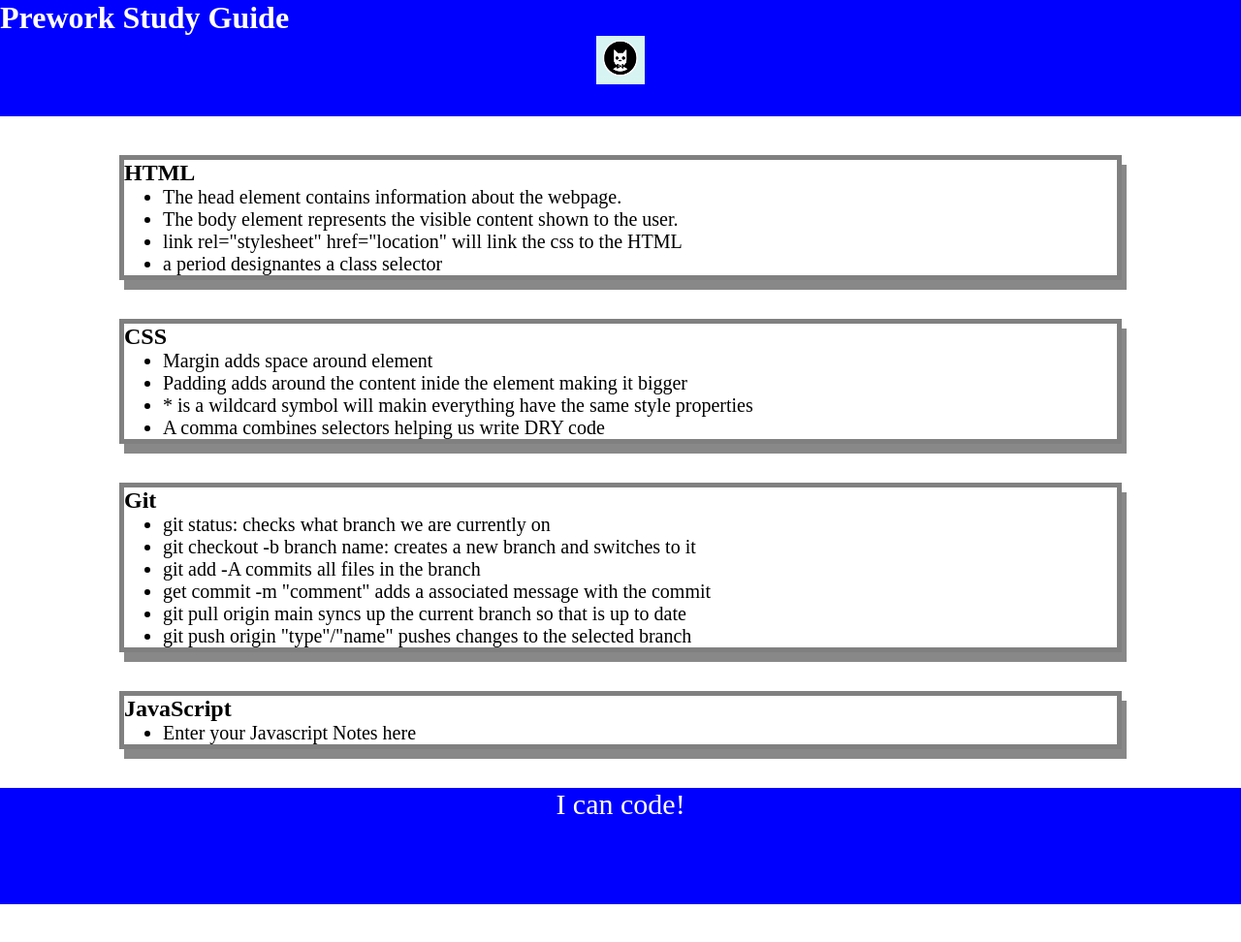
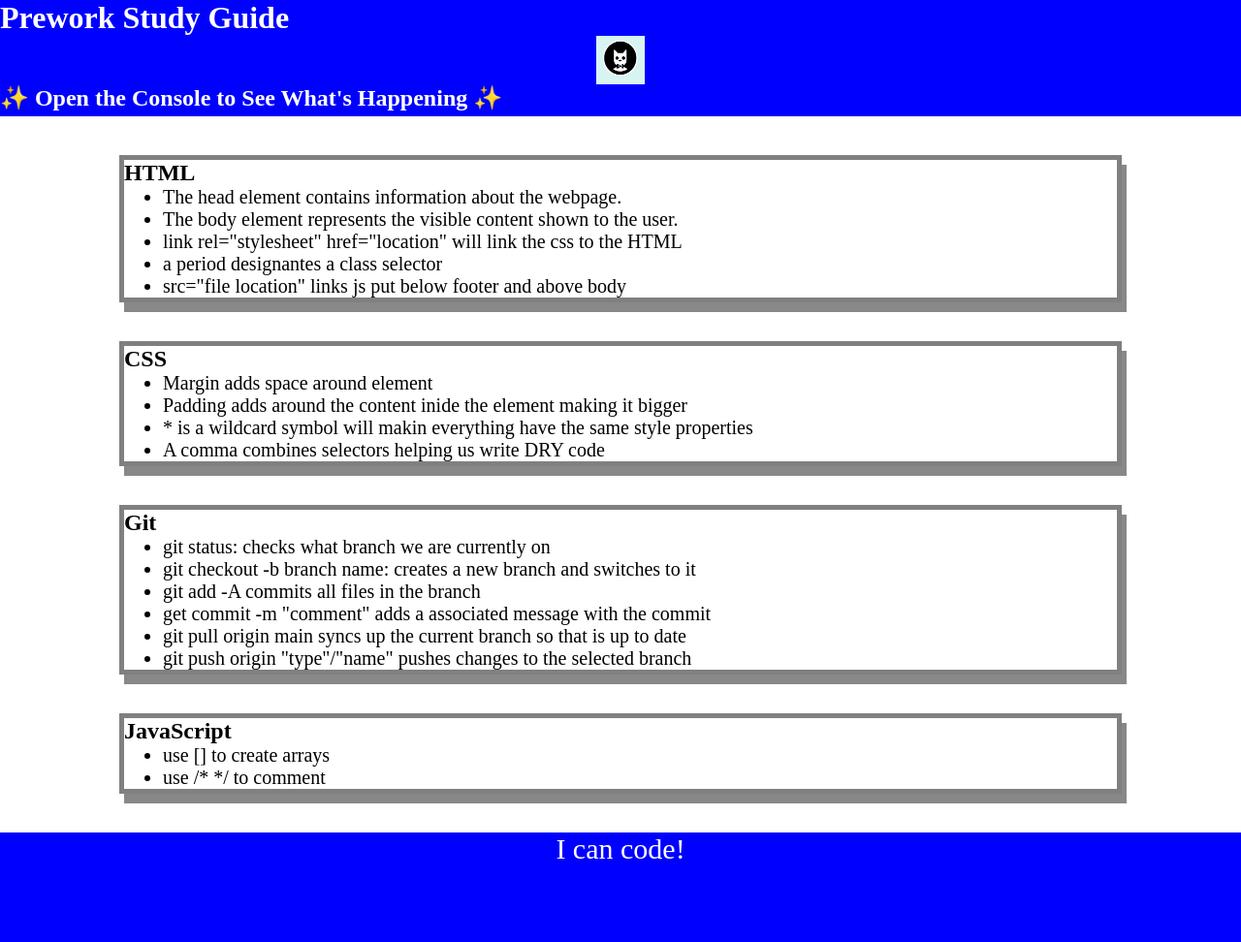
Before and after one commit to Domas09/prework-study-guide, a plain HTML site: page index.html in a window 1280 px wide. Shown: the whole page at 97% size. Before the commit the page ends 933 px from the top, so only its background shows below. Drawn offline with Linux system fonts and the light colour scheme.

Commit message:
added basic js and added more notes

```diff
--- /dev/null
+++ b/assets/script.js
@@ -0,0 +1,19 @@
+const topics = ['HTML', 'CSS', 'Git', 'JavaScript'];
+
+for (let x = 0; x < topics.length; x++) {
+ console.log(topics[x]);
+}
+
+/*
+if (topic === 'HTML') {
+ console.log("Let's study HTML!");
+} else if (topic === 'CSS') {
+ console.log("Let's study CSS!");
+} else if (topic === 'Git') {
+ console.log("Let's study Git!");
+} else if (topic === 'JavaScript') {
+ console.log("Let's study JavaScript!");
+} else {
+ console.log('Please try again!');
+}
+*/
--- a/index.html
+++ b/index.html
@@ -11,6 +11,7 @@
     <header id="top">
       <h1>Prework Study Guide</h1>
       <img src="./assets/bowtie-cat.png" alt="Profile image of cat wearing a bow tie." />
+      <h2>✨ Open the Console to See What's Happening ✨</h2>
     </header>
     <main>
       <section class="card" id="html-section">
@@ -22,6 +23,7 @@
           <li>The body element represents the visible content shown to the user.</li>
           <li>link rel="stylesheet" href="location" will link the css to the HTML</li>
           <li>a period designantes a class selector</li>
+          <li>src="file location" links js put below footer and above body</li>
 
         </ul>
 
@@ -59,7 +61,8 @@
         <h2>JavaScript</h2>
         <ul>
 
-          <li>Enter your Javascript Notes here</li>
+          <li>use [] to create arrays</li>
+          <li>use /* */ to comment</li>
 
         </ul>
 
@@ -69,5 +72,6 @@
     <footer>
       <p>I can code!</p>
     </footer>
+    <script src="./assets/script.js"></script>
   </body>
 </html>
```
